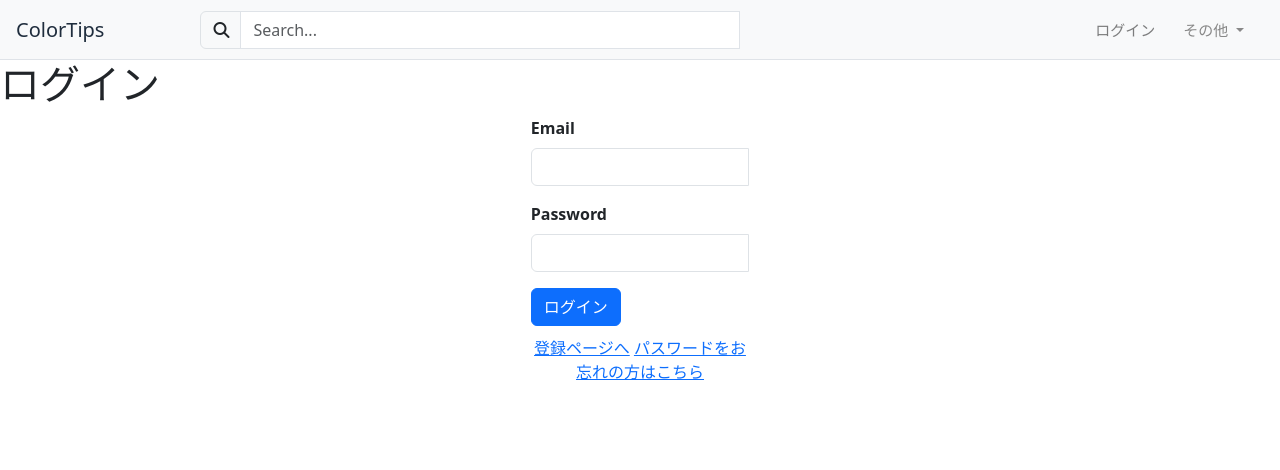
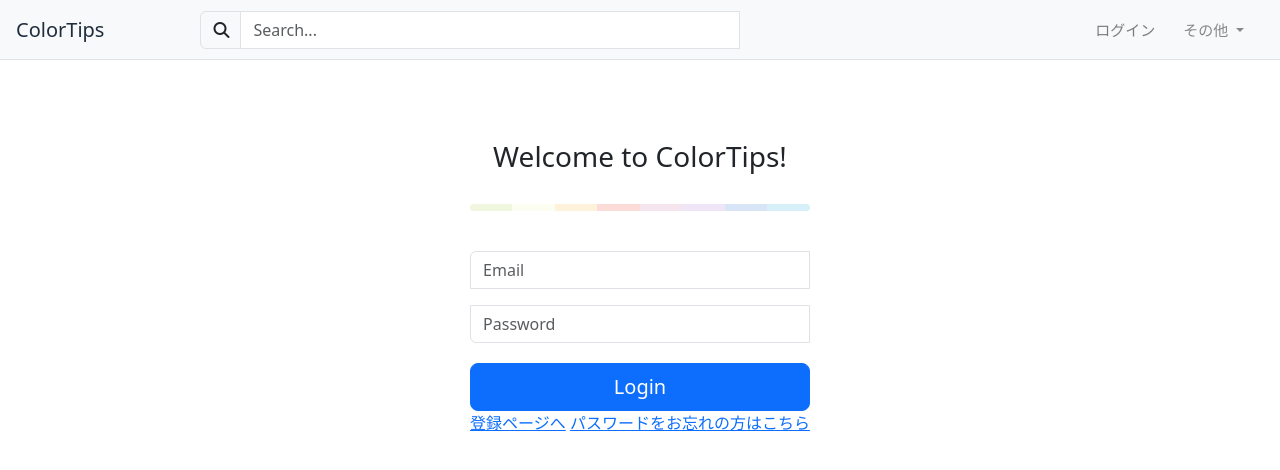
Before and after one commit to ryosuke-tokushima/colortips, a Rails app: page /login in a window 1280 px wide. Shown: the top 470 px of the page. Run offline with Rails 7, Linux system fonts and the light colour scheme; style sheets or scripts are compiled from the project's sources; parts of the project's set-up code (start-up, migrations or seed data) failed here and were passed over; some libraries are stand-ins or nearby versions.

Commit message:
ログイン・サインアップフォームにデザインを当てました

```diff
--- a/app/assets/stylesheets/user_sessions.scss
+++ b/app/assets/stylesheets/user_sessions.scss
@@ -1,3 +1,50 @@
 // Place all the styles related to the user_sessions controller here.
 // They will automatically be included in application.css.
 // You can use Sass (SCSS) here: https://sass-lang.com/
+.wrapper {
+	margin-top: 80px;
+	margin-bottom: 20px;
+}
+
+.form-signin {
+  max-width: 420px;
+  padding: 30px 38px 66px;
+  margin: 0 auto;
+  background-color: #eee;
+  border: 3px dotted rgba(0,0,0,0.1);
+  }
+
+.form-signin-heading {
+  text-align:center;
+  margin-bottom: 30px;
+}
+
+.form-control {
+  position: relative;
+  font-size: 16px;
+  height: auto;
+  padding: 10px;
+}
+
+input[type="text"] {
+  margin-bottom: 0px;
+  border-bottom-left-radius: 0;
+  border-bottom-right-radius: 0;
+}
+
+input[type="password"] {
+  margin-bottom: 20px;
+  border-top-left-radius: 0;
+  border-top-right-radius: 0;
+}
+
+.colorgraph {
+  height: 7px;
+  border-top: 0;
+  background: #c4e17f;
+  border-radius: 5px;
+  background-image: -webkit-linear-gradient(left, #c4e17f, #c4e17f 12.5%, #f7fdca 12.5%, #f7fdca 25%, #fecf71 25%, #fecf71 37.5%, #f0776c 37.5%, #f0776c 50%, #db9dbe 50%, #db9dbe 62.5%, #c49cde 62.5%, #c49cde 75%, #669ae1 75%, #669ae1 87.5%, #62c2e4 87.5%, #62c2e4);
+  background-image: -moz-linear-gradient(left, #c4e17f, #c4e17f 12.5%, #f7fdca 12.5%, #f7fdca 25%, #fecf71 25%, #fecf71 37.5%, #f0776c 37.5%, #f0776c 50%, #db9dbe 50%, #db9dbe 62.5%, #c49cde 62.5%, #c49cde 75%, #669ae1 75%, #669ae1 87.5%, #62c2e4 87.5%, #62c2e4);
+  background-image: -o-linear-gradient(left, #c4e17f, #c4e17f 12.5%, #f7fdca 12.5%, #f7fdca 25%, #fecf71 25%, #fecf71 37.5%, #f0776c 37.5%, #f0776c 50%, #db9dbe 50%, #db9dbe 62.5%, #c49cde 62.5%, #c49cde 75%, #669ae1 75%, #669ae1 87.5%, #62c2e4 87.5%, #62c2e4);
+  background-image: linear-gradient(to right, #c4e17f, #c4e17f 12.5%, #f7fdca 12.5%, #f7fdca 25%, #fecf71 25%, #fecf71 37.5%, #f0776c 37.5%, #f0776c 50%, #db9dbe 50%, #db9dbe 62.5%, #c49cde 62.5%, #c49cde 75%, #669ae1 75%, #669ae1 87.5%, #62c2e4 87.5%, #62c2e4);
+}
--- a/app/views/user_sessions/new.html.erb
+++ b/app/views/user_sessions/new.html.erb
@@ -1,20 +1,17 @@
-<h1>ログイン</h1>
 <div class="container">
-  <div class="row">
-    <div class=" col-md-10 offset-md-1 col-lg-8 offset-lg-2">
+  <div class="wrapper">
+    <%= form_with url: login_path, local: true do |f| %>
+      <h3 class="form-signin-heading">Welcome to ColorTips!</h3>
+      <hr class="colorgraph"><br>
 
-      <%= form_with url: login_path, local: true do |f| %>
       <div class="form-group">
-          <%= f.label :email %>
-          <%= f.text_field :email, class: 'form-control' %>
+        <%= f.text_field :email, class: 'form-control', placeholder: "Email"  %>
       </div>
       <div class="form-group">
-          <%= f.label :password %>
-          <%= f.password_field :password, class: 'form-control' %>
+        <%= f.password_field :password, class: 'form-control', placeholder: "Password"  %>
       </div>
-        <div class="actions">
-          <%= f.submit 'ログイン', class: 'btn btn-primary' %>
-        </div>
+
+      <button class="btn btn-lg btn-primary btn-block"  name="Submit" value="Login" type="Submit">Login</button>
     <% end %>
     <div class='text-center'>
         <%= link_to '登録ページへ', new_user_path %>
@@ -22,4 +19,3 @@
     </div>
   </div>
 </div>
-</div>
--- a/app/views/users/new.html.erb
+++ b/app/views/users/new.html.erb
@@ -1,4 +1,3 @@
-<h1>New User</h1>
 <div class="new-user-container">
   <%= render 'form', user: @user %>
 </div>
```
Also changed, not shown: app/views/users/_form.html.erb (+15 -16 lines). Lines whose indentation alone changed are shown as unchanged.
